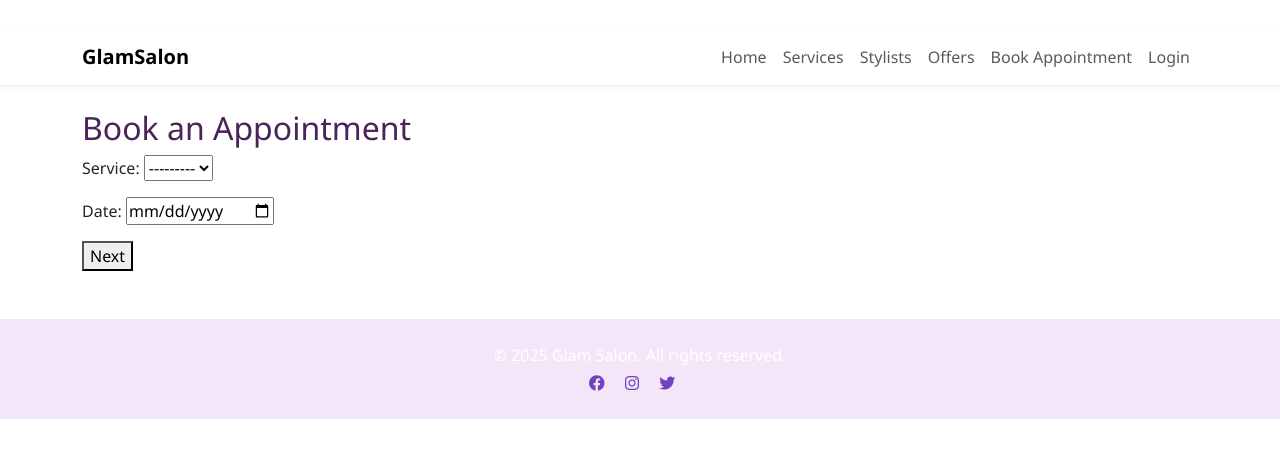
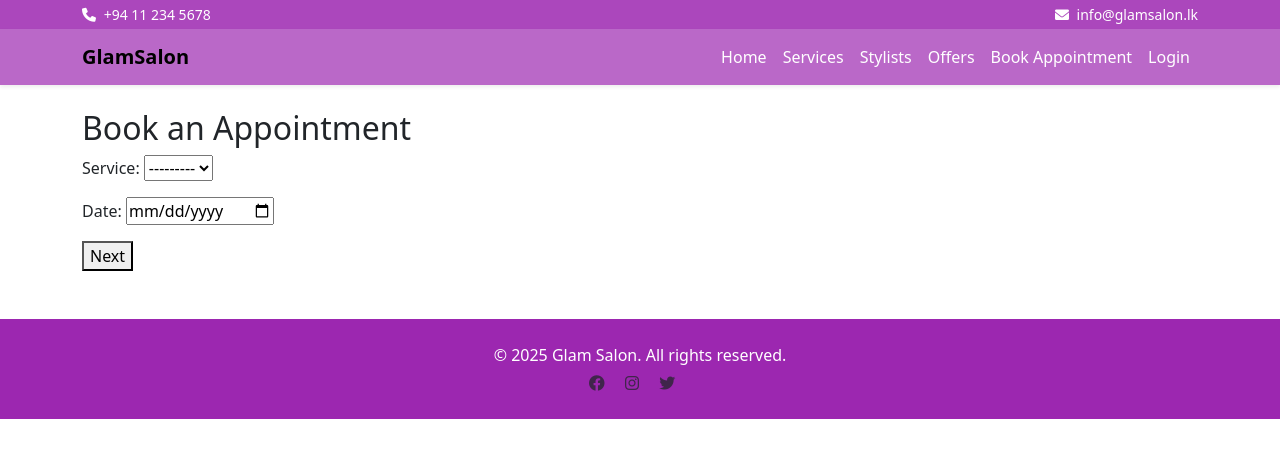
Before and after one commit to Tharushi-Perera/appointment_system, a Django app: page /book/ in a window 1280 px wide. Shown: the top 458 px of the page. Run offline with Django 3.2, Linux system fonts and the light colour scheme; the visitor is signed in with stand-in values (Sample User, id 1); data that the repository does not hold is empty.

Commit message:
Refined purple theme styling for navbar, topbar, and footer

```diff
--- a/static/css/style.css
+++ b/static/css/style.css
@@ -1,78 +1,83 @@
-/* General */
-body {
-  font-family: 'Segoe UI', sans-serif;
-}
-
-/* Hero Section */
-section.bg-light {
-  background-color: #f3e6f9;
-  color: #4a235a;
-}
-
-/* Buttons */
-.btn-dark {
-  background-color: #6f42c1;
-  border-color: #6f42c1;
-}
-.btn-dark:hover {
-  background-color: #5a329f;
-  border-color: #5a329f;
-}
-
-/* Outlined button */
-.btn-outline-dark {
-  color: #6f42c1;
-  border-color: #6f42c1;
-}
-.btn-outline-dark:hover {
-  background-color: #6f42c1;
+/* Purple topbar */
+.topbar {
+  background-color: #ab47bc; /* soft vibrant purple */
   color: white;
 }
 
-/* Section Titles */
-h1, h2, h3 {
-  color: #4a235a;
+/* Purple navbar */
+.purple-navbar {
+  background-color: #ba68c8; /* softer purple to match hero */
 }
 
-/* Footer */
-footer {
-  background-color: #f3e6f9;
-  color: #4a235a;
+.purple-navbar .nav-link {
+  color: white !important;
+  font-weight: 500;
 }
 
-/* Social Icons */
-footer i {
-  color: #6f42c1;
-}
-footer i:hover {
-  color: #5a329f;
+.purple-navbar .nav-link:hover {
+  color: #f3e5f5 !important;
 }
 
-.hero-section {
-  background-color: #f3e6f9;
-  color: #5a189a;
-}
-.hero-section h1 {
-  color: #6f42c1;
-}
-.hero-section .btn {
-  background-color: #7b2cbf;
+/* Footer styling */
+.custom-footer {
+  background-color: #9c27b0; /* matching with navbar */
   color: white;
-  border: none;
-}
-.hero-section .btn:hover {
-  background-color: #5a189a;
 }
 
-.final-cta {
-  background-color: #f1e1ff;
-  color: #4a005e;
+.custom-footer a {
+  color: #f3e5f5;
 }
-.final-cta .btn {
-  border-color: #7b2cbf;
-  color: #7b2cbf;
+
+
+/* Hero Banner Section */
+.hero-section {
+  background: linear-gradient(to right, #ce93d8, #ba68c8);
+  color: white;
+  padding: 80px 0;
 }
-.final-cta .btn:hover {
-  background-color: #7b2cbf;
+
+.hero-section h1 {
+  font-size: 3rem;
+  font-weight: 700;
+}
+
+.hero-section .btn-dark {
+  background-color: #6a1b9a;
+  border-color: #6a1b9a;
+}
+
+.hero-section .btn-dark:hover {
+  background-color: #4a148c;
+}
+
+/* Services Overview Section */
+.services-section h5 {
+  color: #6a1b9a;
+  margin-top: 15px;
+}
+
+/* Why Choose Us Section */
+.why-section {
+  background-color: #6a1b9a;
   color: white;
 }
+
+.why-section i {
+  color: #f3e5f5;
+}
+
+/* CTA Section */
+.cta-section {
+  background-color: #f3e5f5;
+  color: #4a148c;
+}
+
+.cta-section .btn-outline-dark {
+  border-color: #6a1b9a;
+  color: #6a1b9a;
+}
+
+.cta-section .btn-outline-dark:hover {
+  background-color: #6a1b9a;
+  color: white;
+}
```
